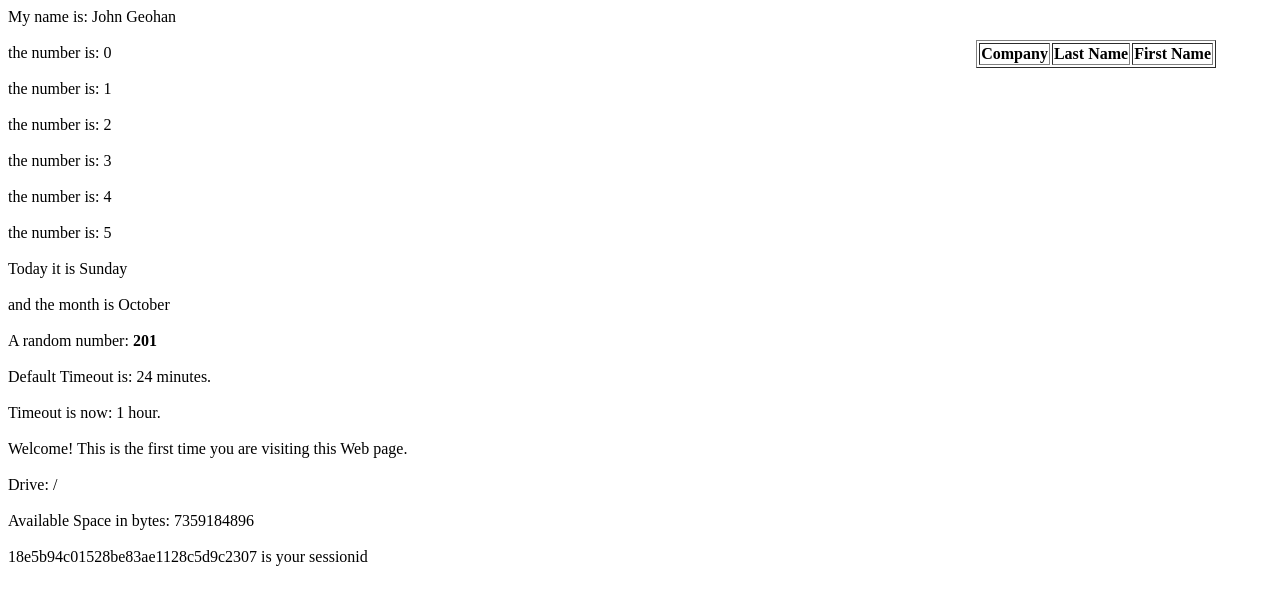
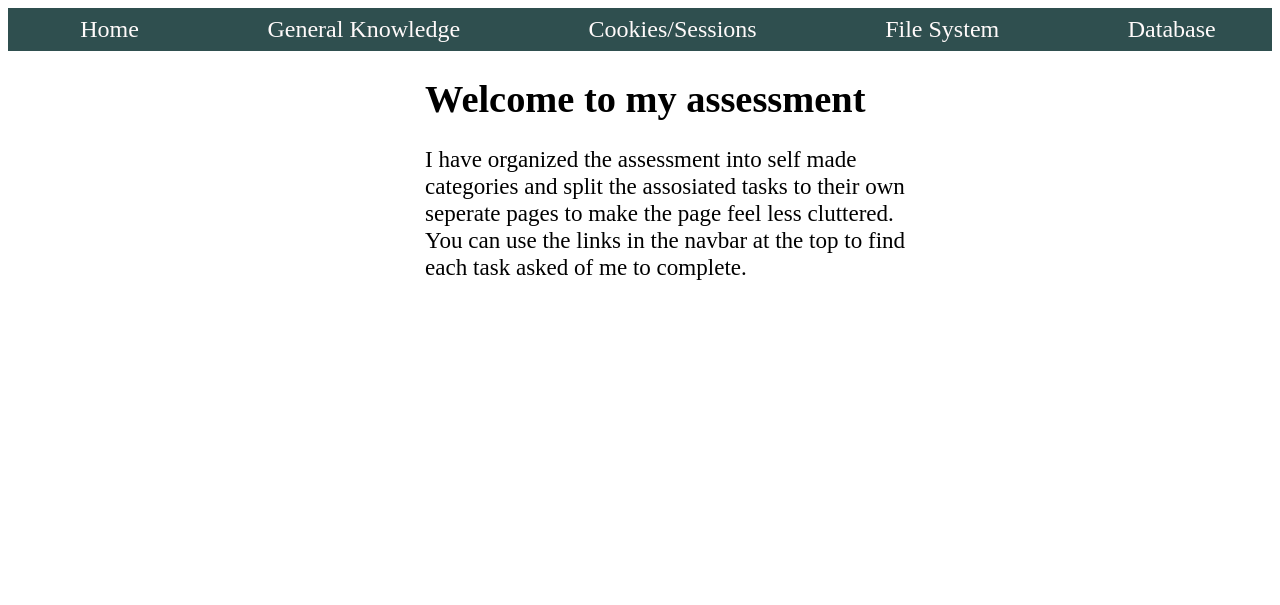
Before and after one commit to AnthonyMc0525/assessment, a PHP site: page /views/index.php in a window 1280 px wide. Shown: the top 605 px of the page. Run offline with PHP 8.4, Linux system fonts and the light colour scheme; data that the repository does not hold is empty.

Commit message:
Splits original page into multiple pages

```diff
--- a/index.php
+++ /dev/null
@@ -1,93 +0,0 @@
-<!DOCTYPE html>
-<?php
-include_once "db.php";
-
-ini_set('session.gc_maxlifetime', 3600);
-session_set_cookie_params(3600);
-session_start();
-
-$numsvisits;
-if(!isset($_COOKIE["NumsVisits"])){
-  setcookie("NumsVisits", 0, time() + 3600, '/');
-  $numsvisits = 0;
-} else{
-  $numsvisits = $_COOKIE["NumsVisits"] + 1;
-  setcookie("NumsVisits", $numsvisits, time() + 3600, '/');
-}
-?>
-<html>
-  <head>
-    <meta charset="UTF-8" />
-    <meta name="viewport" content="width=device-width" />
-    <link rel="stylesheet" href="styles.css" type="text/css" media="screen" charset="utf-8">
-    <title>Assessment</title>
-  </head>
-  <body>
-<?php
-  $name = "John Geohan";
-  echo "My name is: $name " . "<br><br>";
-
-  for($i = 0; $i <= 5; $i++){
-    echo "the number is: $i" . "<br><br>";
-  }
-
-  echo "Today it is " . date("l") . "<br><br>";
-  echo "and the month is " . date("F") . "<br><br>";
-
-  echo "A random number: <b>" . rand(0, 1000) . "</b><br><br>";
-  echo "Default Timeout is: 24 minutes.<br><br>";
-  echo "Timeout is now: 1 hour.<br><br>";
-
-
-
-?>
-
-<?php
-$root;
-$df;
-if($numsvisits == 0){
-  echo "Welcome! This is the first time you are visiting this Web page.";
-} else {
-    echo "You have visited this Web page " . $numsvisits . " ";
-    if($numsvisits == 1){
-      echo "time before! <br><br>";
-    } else {
-      echo "times before! <br><br>";
-    }
-}
-if (DIRECTORY_SEPARATOR === '/') {
-  $root = "/";
-  $df = disk_free_space($root);
-}
-
-if (DIRECTORY_SEPARATOR === '\\') {
-  $root = "C:\\\\";
-  $df = disk_free_space($root);
-}
-
-echo "<br><br> Drive: " . $root;
-echo "<br><br>Available Space in bytes: " . $df;
-echo "<br><br>" . session_id() . " is your sessionid<br><br>";
-?>
-
-    <table border=1>
-      <tr>
-        <td class="header">Company</td>
-        <td class="header">Last Name</td>
-        <td class="header">First Name</td>
-      </tr>
-<?php
-$sql = "SELECT * FROM employee;";
-$result = mysqli_query($conn, $sql);
-while($row = mysqli_fetch_assoc($result)){
-  echo "<tr>";
-  foreach($row as &$data){
-    echo "<td>{$data}</td>";
-  }
-  echo "</tr>";
-}
-echo "</table>";
-?>
-
-  </body>
-</html>
--- a/styles.css
+++ b/styles.css
@@ -1,9 +1,60 @@
 table {
   position: absolute;
-  right: 5%;
-  top: 5%;
+  right: 40%;
+  top: 10%;
 }
 
 td.header {
   font-weight: bold;
 }
+
+nav {
+  width: 100%;
+  background-color: darkslategray;
+}
+
+nav>ul {
+  padding: 1vh;
+  margin: 0;
+  width: 100%;
+  display: flex;
+  justify-content: space-around;
+}
+
+nav>ul>li {
+  display: inline-block;
+  list-style: none;
+  font-size: 1.5em;
+}
+
+nav>ul>li>a {
+  color: snow;
+}
+
+nav>ul>li>a:link {
+  color: snow;
+  text-decoration: none;
+}
+
+nav>ul>li>a:hover {
+  color: snow;
+  text-decoration: underline;
+}
+
+nav>ul>li>a:active {
+  color: snow;
+  text-decoration: underline;
+}
+
+p {
+  width: 60%;
+}
+
+main.index-main > p {
+  font-size: 1.2em;
+}
+
+main {
+  font-size: 1.2em;
+  margin-left: 33%;
+}
--- /dev/null
+++ b/views/index.php
@@ -0,0 +1,42 @@
+<?php
+ini_set('session.gc_maxlifetime', 3600);
+session_set_cookie_params(3600);
+session_start();
+?>
+
+<!DOCTYPE html>
+<html>
+  <head>
+    <meta charset="UTF-8" />
+    <meta name="viewport" content="width=device-width" />
+    <link rel="stylesheet" href="../styles.css" type="text/css" media="screen" charset="utf-8">
+    <title>Home</title>
+  </head>
+  <body>
+    <div>
+      <nav>
+        <ul>
+          <li>
+            <a href="index.php" target="_self">Home</a>
+          </li>
+          <li>
+            <a href="knowledge.php" target="_self">General Knowledge</a>
+          </li>
+          <li>
+            <a href="cookieSessions.php" target="_self">Cookies/Sessions</a>
+          </li>
+          <li>
+            <a href="file.php" target="_self">File System</a>
+          </li>
+          <li>
+            <a href="database.php" target="_self">Database</a>
+          </li>
+        </ul>
+      </nav>
+    </div>
+    <main class="index-main">
+      <h1>Welcome to my assessment</h1>
+      <p>I have organized the assessment into self made categories and split the assosiated tasks to their own seperate pages to make the page feel less cluttered. You can use the links in the navbar at the top to find each task asked of me to complete.</p>
+    </main>
+  </body>
+</html>
```
Also changed, not shown: notes.md (added, +21 -0 lines), views/cookieSessions.php (added, +62 -0 lines), views/database.php (added, +57 -0 lines), views/file.php (added, +51 -0 lines), views/knowledge.php (added, +47 -0 lines).
